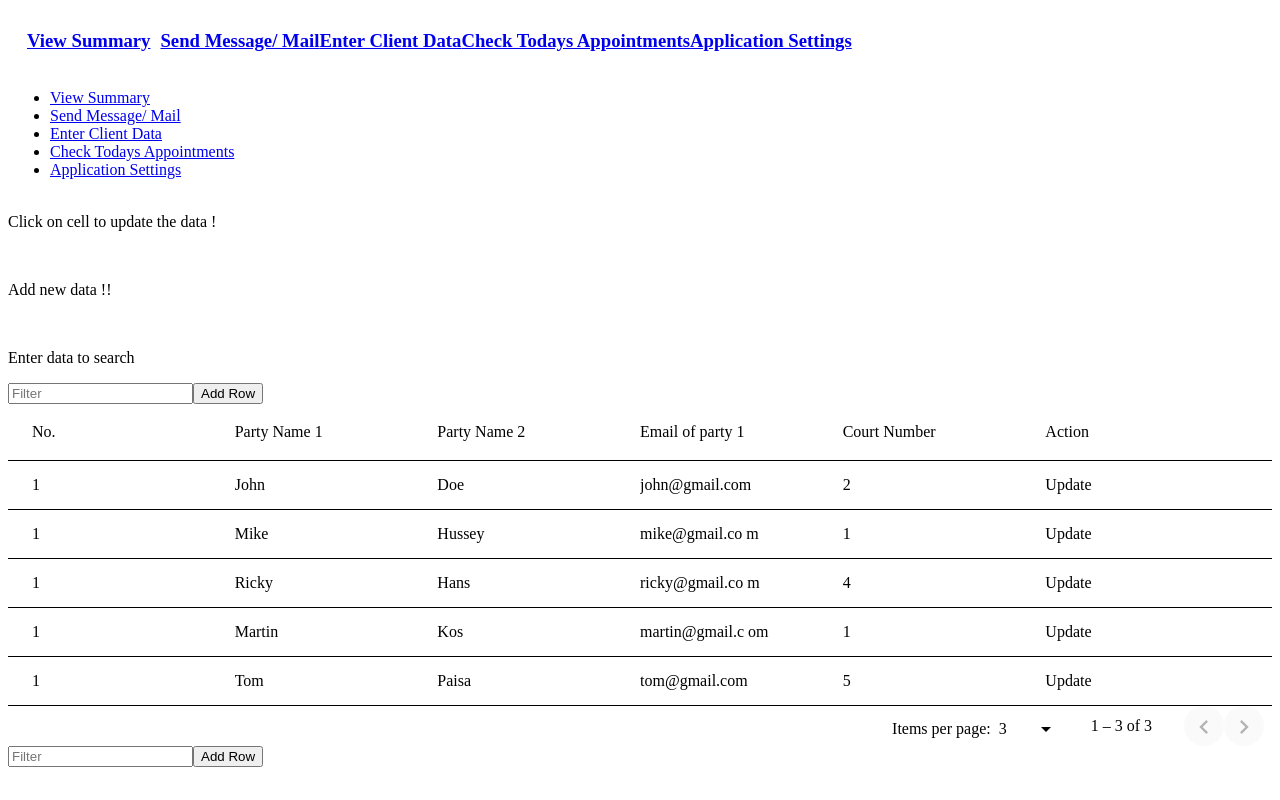
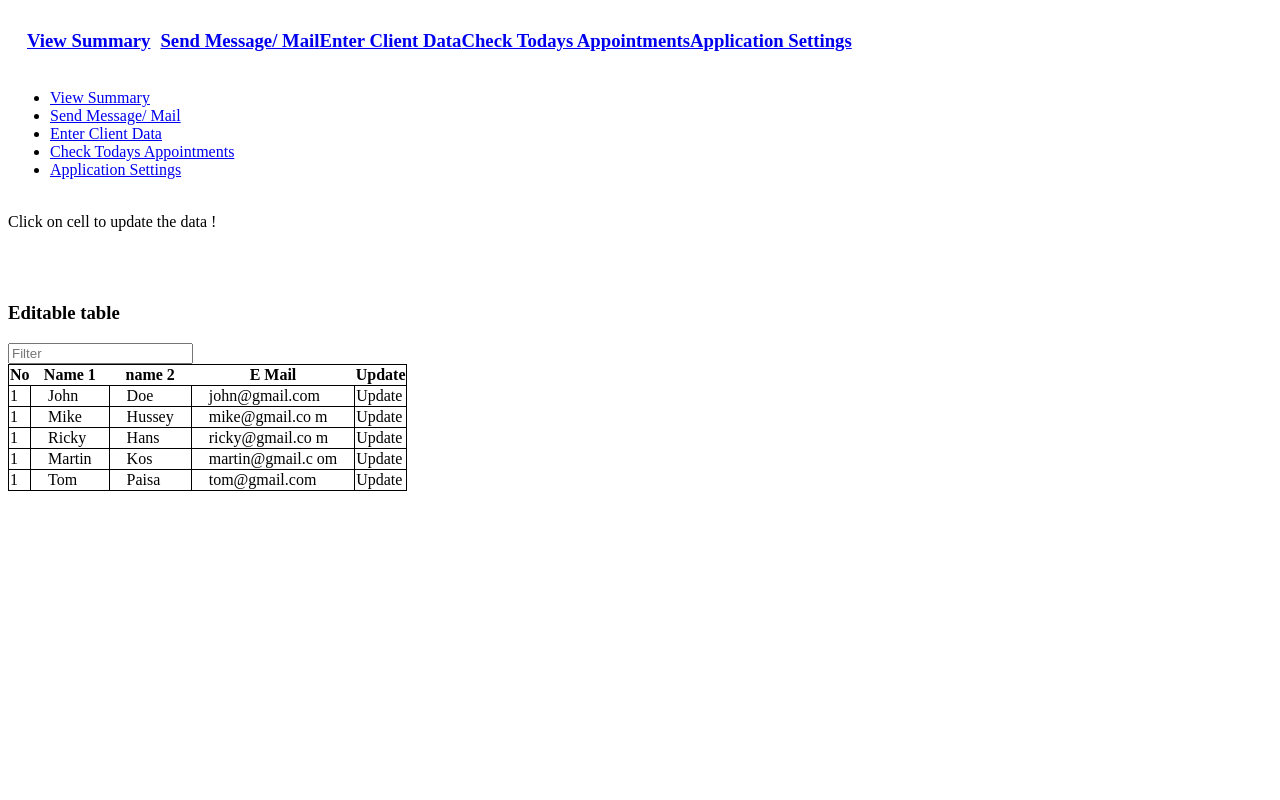
Before and after one commit to vaibhavkk/law-demo, an Angular app: page /updateinfo in a window 1280 px wide. Built offline with nearby package versions, Linux system fonts and the light colour scheme.

Commit message:
add editable table

```diff
--- a/src/app/app.component.css
+++ b/src/app/app.component.css
@@ -24,7 +24,6 @@
 .gap {
    margin-right: 10px;
 }
-
 table.mat-table {
   border-spacing: 0;
   color: #b7b5b5;
--- a/src/app/summary/summary.component.html
+++ b/src/app/summary/summary.component.html
@@ -43,3 +43,4 @@
 <mat-paginator [length]="3" [pageSize]="3" [pageSizeOptions]="[5, 10, 25]"
 >
   </mat-paginator>
+<mat-form-field>
--- a/src/app/updateinfo/updateinfo.component.css
+++ b/src/app/updateinfo/updateinfo.component.css
@@ -1,4 +1,18 @@
-::ng-deep .gray {
-color : whilte ;
-background:#673AB7
+table,tr,td {
+border : 1px solid black;
+border-collapse : collapse;
+
 }
+
+@media all and (min-width: 768px) {
+  tr  {
+    td {
+      vertical-align: middle !important;
+    }
+    span {
+      &:not([class]) {
+        padding: 1rem 1rem;
+      }
+    }
+  }
+}
--- a/src/app/updateinfo/updateinfo.component.html
+++ b/src/app/updateinfo/updateinfo.component.html
@@ -1,8 +1,42 @@
 <p>Click on cell to update the data !</p>
 <br>
+<br>
+<!-- Editable table -->
+<div class="card">
+  <h3 class="card-header text-center font-weight-bold text-uppercase py-4">Editable table</h3>
+  <div class="card-body">
+    <div id="table" class="table-editable">
+      <span class="table-add float-right mb-3 mr-2">
+        <a class="text-success">
+          <mdb-icon fas icon="plus" size="2x"></mdb-icon>
+        </a>
+      </span>
+      <input Input (keyup)="applyFilter($event.target.value)" placeholder="Filter">
+
+
+      <table class="table table-bordered table-responsive-md table-striped text-center" datasource=displayList>
+        <tr>
+          <th class="text-center">No</th>
+          <th class="text-center">Name 1</th>
+          <th class="text-center">name 2</th>
+          <th class="text-center">E Mail</th>
+          <th class="text-center">Update</th>
+        </tr>
+<tr *ngFor= "let el of displayList let id=index"> <td> {{el.position}} </td>
+<td> <span (keyup)="changeValue(id,'firstName',$event)" (blur)="updateList(id,'firstName',$event)" contenteditable="true" > {{el.firstName}} </span> </td>
+<td> <span (keyup)="changeValue(id,'lastName',$event)" (blur)="updateList(id,'lastName',$event)" contenteditable="true" > {{el.lastName}} </span> </td>
+<td> <span (keyup)="changeValue(id,'email',$event)" (blur)="updateList(id,'email',$event)" contenteditable="true" > {{el.email}} </span> </td>
+<td> {{el.action}}</td>
+</tr>
+
+      </table>
+    </div>
+  </div>
+</div>
+<!-- Editable table -->
 
 <!-- Tell this component about the datasource -->
-
+<!--
 <p> Add new data !! </p> <br>
 <p> Enter data to search </p> <mat-form-field>
       <input matInput (keyup)="applyFilter($event.target.value)" placeholder="Filter">
@@ -41,10 +75,10 @@
     </ng-container>
 
     <mat-header-row *matHeaderRowDef="displayedColumns"></mat-header-row>
-<!-- updates option for whole table
+<!--  some  --
 <mat-row *matRowDef="let row; columns: displayedColumns;" (click) = "OpenDialog('Update',row)" > Update </mat-row>
 -->
-
+<!--
 <mat-row *matRowDef="let row; columns: displayedColumns;" ></mat-row>
 
   </mat-table>
@@ -63,3 +97,4 @@
     </mat-form-field>
 
   <button mat-button (click)="OpenDialog('Add',{})" mat-flat-button >Add Row</button>
+-->
--- a/src/app/updateinfo/updateinfo.component.ts
+++ b/src/app/updateinfo/updateinfo.component.ts
@@ -16,6 +16,7 @@ import { DialogBoxComponent } from '../dialog-box/dialog-box.component';
 export class UpdateinfoComponent implements OnInit {
  displayedColumns = ['position', 'firstName', 'lastName', 'email', 'courtno','action'];
    dataSource = new MatTableDataSource(ELEMENT_DATA);
+  displayList =  ELEMENT_DATA;
   local_data : any ;
   action : string;
  @ViewChild(MatTable,{static:true}) table: MatTable<any>;
@@ -33,7 +34,8 @@ applyFilter(filterValue: string) {
     filterValue = filterValue.trim();
     filterValue = filterValue.toLowerCase();
     this.dataSource.filter = filterValue;
-  }
+   //  this.displayList.filter = filterValue;
+	}
 
  rowClicked(row: any): void {
       console.log(row);
@@ -47,7 +49,20 @@ applyFilter(filterValue: string) {
 //	console.log(row);
 //	console.log(kind);
 }
+
+   editField:string;
+updateList(id: number, property: string, event: any) {
+      const editField = event.target.textContent;
+      this.displayList[id][property] = editField;
+//	console.log(editField, id, property , "this will change");
+    }
+
+changeValue(id: number, property: string, event: any) {
+      this.editField = event.target.textContent;
+//	console.log("changed value", this.editField, id);
+    }
 }
+
 /*
  dialogRef.afterClosed().subscribe(result => {
 
@@ -90,6 +105,7 @@ addRowData(row_obj){
 
 
 
+
 export interface Element {
     position: number;
    firstName: string;
```
Also changed, not shown: 1 other file (tests, documents, lock files or other folders).
